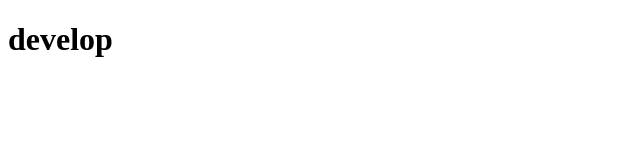
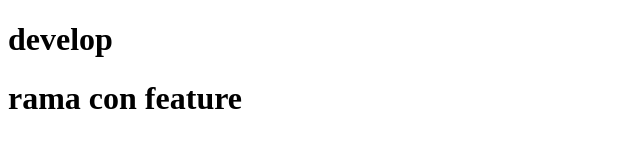
Before and after one commit to AndresBalles2/clase1, a plain HTML site: page index.html in a window 1280 px wide. Shown: the whole page, without its empty margins (0-640 px from the left). Drawn offline with Linux system fonts and the light colour scheme.

Commit message:
otra branch

```diff
--- a/index.html
+++ b/index.html
@@ -7,5 +7,6 @@
 </head>
 <body>
     <h1>develop</h1>
+    <h1>rama con feature</h1>
 </body>
 </html>
```
